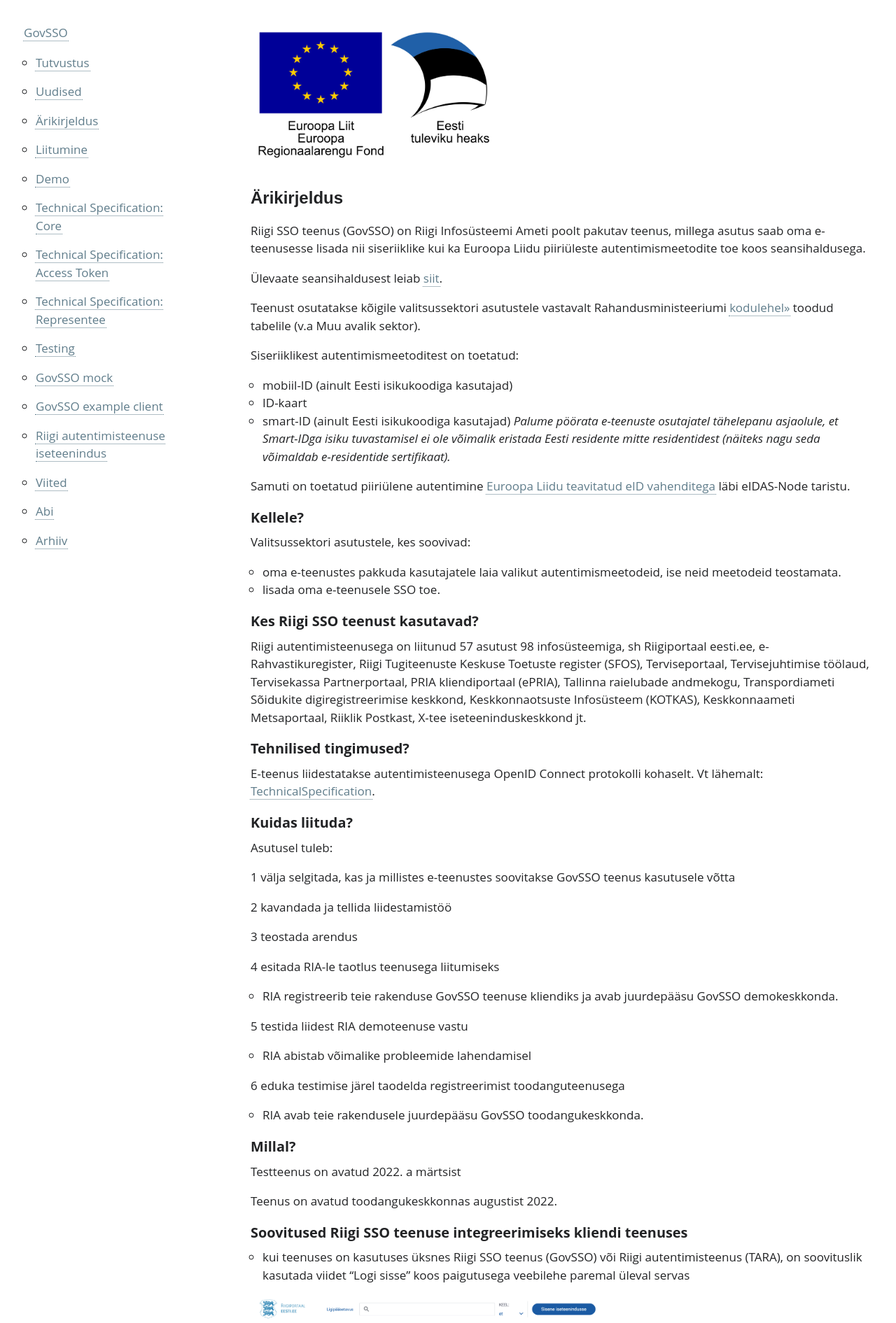
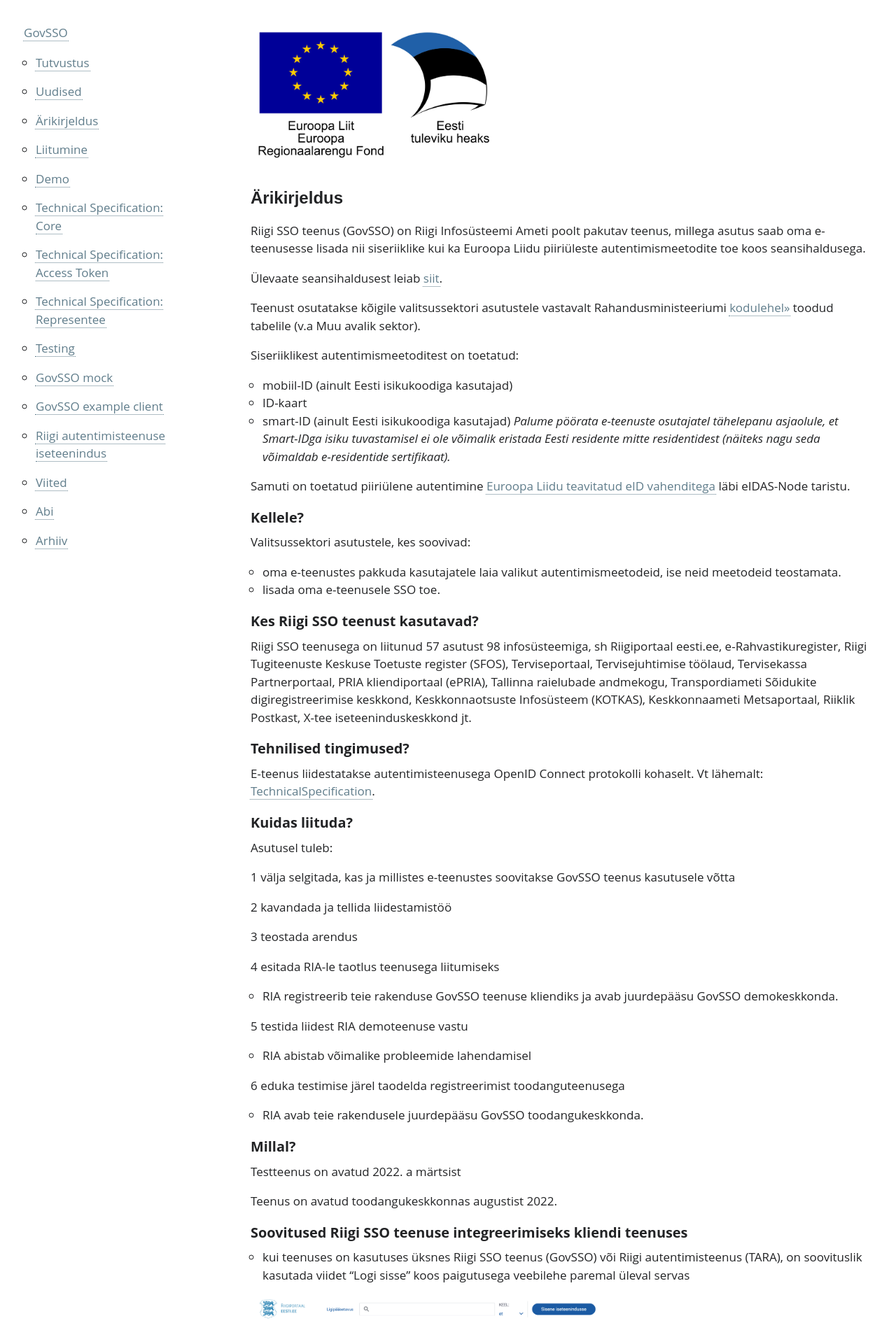
Before and after one commit to e-gov/GOVSSO, a Jekyll site: the page built from BusinessDescription.md, in a window 1280 px wide. Shown: the top 1891 px of the page at 70% size. Built offline with Jekyll 4.4.1, drawn with Linux system fonts in a browser that asks for light colours.

Commit message:
Update BusinessDescription.md

```diff
--- a/BusinessDescription.md
+++ b/BusinessDescription.md
@@ -27,7 +27,7 @@ Valitsussektori asutustele, kes soovivad:
 - lisada oma e-teenusele SSO toe.
 
 ## Kes Riigi SSO teenust kasutavad?
-Riigi autentimisteenusega on liitunud 57 asutust 98 infosüsteemiga, sh Riigiportaal eesti.ee, e-Rahvastikuregister, Riigi Tugiteenuste Keskuse Toetuste register (SFOS), Terviseportaal, Tervisejuhtimise töölaud, Tervisekassa Partnerportaal, PRIA kliendiportaal (ePRIA), Tallinna raielubade andmekogu, Transpordiameti Sõidukite digiregistreerimise keskkond, Keskkonnaotsuste Infosüsteem (KOTKAS), Keskkonnaameti Metsaportaal, Riiklik Postkast, X-tee iseteeninduskeskkond jt.
+Riigi SSO teenusega on liitunud 57 asutust 98 infosüsteemiga, sh Riigiportaal eesti.ee, e-Rahvastikuregister, Riigi Tugiteenuste Keskuse Toetuste register (SFOS), Terviseportaal, Tervisejuhtimise töölaud, Tervisekassa Partnerportaal, PRIA kliendiportaal (ePRIA), Tallinna raielubade andmekogu, Transpordiameti Sõidukite digiregistreerimise keskkond, Keskkonnaotsuste Infosüsteem (KOTKAS), Keskkonnaameti Metsaportaal, Riiklik Postkast, X-tee iseteeninduskeskkond jt.
 
 ## Tehnilised tingimused?
 
```
